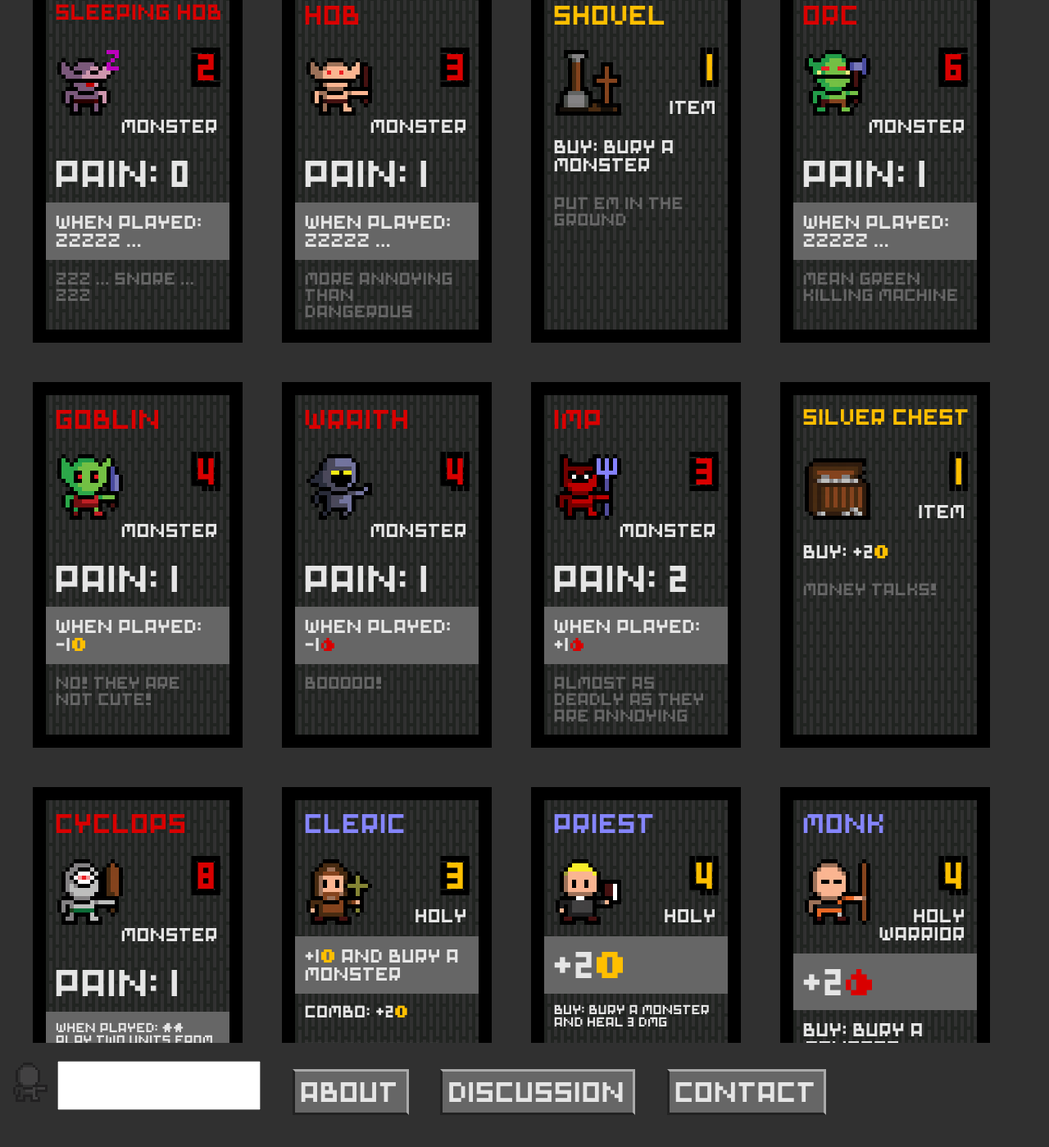
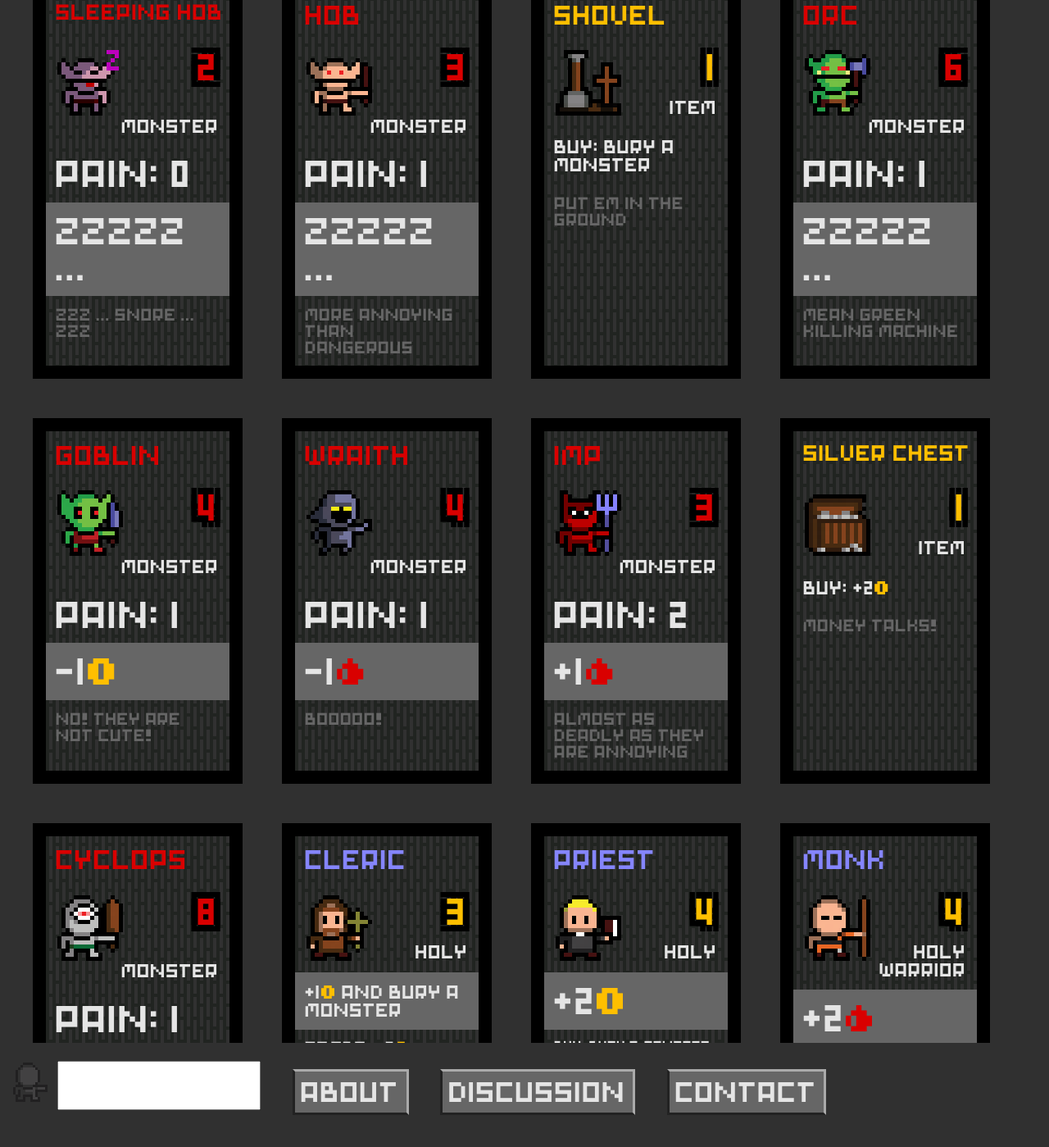
Before and after one commit to MattArnold/toarms.games.github.io, a Jekyll site: the page built from index.md, in a window 1280 px wide and 1400 px high, scrolled down 2126 px. Shown: the whole window at 82% size. Built offline with Jekyll 4.4.1, drawn with Linux system fonts in a browser that asks for light colours; some of the changed text lies outside the part shown.

Commit message:
Remove WHEN PLAYED

```diff
--- a/_data/cards.yaml
+++ b/_data/cards.yaml
@@ -95,14 +95,14 @@
   bloodcost: 2
   type: MONSTER
   pain: 0
-  play: WHEN PLAYED&#58; ZZZZZ …
+  play: ZZZZZ …
   flavor: z … SNORE … z
 - name: HOB
   slug: Hob
   bloodcost: 3
   type: MONSTER
   pain: 1
-  play: WHEN PLAYED&#58; ZZZZZ …
+  play: ZZZZZ …
   flavor: MORE ANNOYING THAN DANGEROUS
 - name: SHOVEL
   slug: Shovel
@@ -115,28 +115,28 @@
   bloodcost: 6
   type: MONSTER
   pain: 1
-  play: WHEN PLAYED&#58; ZZZZZ …
+  play: ZZZZZ …
   flavor: MEAN GREEN KILLING MACHINE
 - name: GOBLIN
   slug: Goblin
   bloodcost: 4
   type: MONSTER
   pain: 1
-  play: WHEN PLAYED&#58; -1g
+  play: -1g
   flavor: NO! THEY ARE NOT CUTE!
 - name: WRAITH
   slug: Wraith
   bloodcost: 4
   type: MONSTER
   pain: 1
-  play: WHEN PLAYED&#58; -1b
+  play: -1b
   flavor: BOOOOO!
 - name: IMP
   slug: Imp
   bloodcost: 3
   type: MONSTER
   pain: 2
-  play: WHEN PLAYED&#58; +1b
+  play: +1b
   flavor: ALMOST AS DEADLY AS THEY ARE ANNOYING
 - name: SILVER CHEST
   slug: SilverChest
@@ -149,7 +149,7 @@
   bloodcost: 8
   type: MONSTER
   pain: 1
-  play: WHEN PLAYED&#58; dd PLAY TWO UNITS FROM YOUR DECK
+  play: dd PLAY TWO UNITS FROM YOUR DECK
   flavor: 20 20 VISION IN 2D
 - name: CLERIC
   slug: Cleric
@@ -200,7 +200,7 @@
   bloodcost: 3
   type: MONSTER
   pain: 1
-  play: WHEN PLAYED&#58; TAKE 1 DMG
+  play: TAKE 1 DMG
   flavor: BONE THUG
 - name: GLADIATOR
   slug: Gladiator
@@ -241,7 +241,7 @@
   bloodcost: 5
   type: MONSTER
   pain: 2
-  play: WHEN PLAYED&#58; +2g
+  play: +2g
   flavor: SSSSSSSSSSS!
 - name: VOODOO DOLL
   slug: VoodooDoll
@@ -260,14 +260,14 @@
   bloodcost: 7
   type: MONSTER
   pain: 1
-  play: WHEN PLAYED&#58; TAKE 2 DMG
+  play: TAKE 2 DMG
   flavor: WORST BOUNCER EVER
 - name: SPIDER
   slug: Spider
   bloodcost: 9
   type: MONSTER
   pain: 1
-  play: WHEN PLAYED&#58; BURY 2 STOOGES OR PIKEMEN
+  play: BURY 2 STOOGES OR PIKEMEN
   flavor: WICKED WEBSPINNER
 - name: PRINCESS
   slug: Princess
@@ -288,7 +288,7 @@
   bloodcost: 4
   type: INTRUDING MONSTER
   pain: 1
-  play: WHEN PLAYED&#58; +3b
+  play: +3b
   flavor: GOOD DOGGY!
 - name: BRONZE CHEST
   slug: BronzeChest
@@ -307,7 +307,7 @@
   bloodcost: 13
   type: MONSTER
   pain: 1
-  play: WHEN PLAYED&#58; HEAL 3 DMG
+  play: HEAL 3 DMG
   flavor: WICKED BEFORE IT WAS COOL
 - name: ROVER
   slug: Rover
@@ -403,7 +403,7 @@
   bloodcost: 7
   type: MONSTER
   pain: 1
-  play: WHEN PLAYED&#58; +2b
+  play: +2b
   flavor: A KITCHEN UTENSIL?
 - name: HUNTER
   slug: Hunter
@@ -479,14 +479,14 @@
   bloodcost: 3
   type: MONSTER
   pain: 1
-  play: WHEN PLAYED&#58; +1b AND BURY A MONSTER
+  play: +1b AND BURY A MONSTER
   flavor: STAYS TRUE TO HORNED ONE
 - name: GRIM REAPER
   slug: GrimReaper
   bloodcost: 5
   type: MONSTER
   pain: 1
-  play: WHEN PLAYED&#58; BURY THE LEFTMOST UNIT IN YOUR DISCARD PILE
+  play: BURY THE LEFTMOST UNIT IN YOUR DISCARD PILE
   flavor: I AM DEATH.
 - name: SHAPESHIFTER
   slug: Shapeshifter
@@ -507,14 +507,14 @@
   bloodcost: 7
   type: MONSTER
   pain: 3
-  play: WHEN PLAYED&#58; ADD 1 SHURIKEN
+  play: ADD 1 SHURIKEN
   flavor: YOU SHOULD PROBABLY STAY IN THE SUN
 - name: COLOSSUS
   slug: Colossus
   bloodcost: 10
   type: MONSTER
   pain: 1
-  play: WHEN PLAYED&#58; +5b
+  play: +5b
   flavor: THE SILENT TYPE
 - name: PYROMANCER
   slug: Pyromancer
@@ -541,7 +541,7 @@
   type: MONSTER
   pain: 1
   trick: TRICK&#58; -1g
-  play: WHEN PLAYED&#58; +1g
+  play: +1g
   flavor: EVEN MORE ANNOYING!
 - name: PIRANHA
   slug: Piranha
@@ -549,7 +549,7 @@
   type: MONSTER
   pain: 2
   trick: TRICK&#58; +1g
-  play: WHEN PLAYED&#58; z
+  play: z
   flavor: UNDER THE SEA!
 - name: GHOUL
   slug: Ghoul
@@ -557,7 +557,7 @@
   type: MONSTER
   pain: 1
   trick: TRICK&#58; -1b
-  play: WHEN PLAYED&#58; z
+  play: z
   flavor: SLOW BUT DEADLY
 - name: MAD SCIENTIST
   slug: MadScientist
@@ -565,7 +565,7 @@
   type: MONSTER
   pain: 0
   trick: TRICK&#58; GIVE A RANDOM MONSTER PILE +1 POWER
-  play: WHEN PLAYED&#58; +1g +2b
+  play: +1g +2b
   flavor: WHO IS LAUGHING NOW?
 - name: LICH KING
   slug: LichKing
@@ -573,7 +573,7 @@
   type: MONSTER
   pain: 1
   trick: TRICK&#58; TRANSFORM A STOOGE OR A PIKEMAN INTO A SKELETON
-  play: WHEN PLAYED&#58; +2g +1b
+  play: +2g +1b
   flavor: RULER OF THE DEAD
 - name: ULTIMATE
   slug: Ultimate
@@ -623,7 +623,7 @@
   type: MONSTER
   pain: 1
   trick: TRICK&#58; +1 KOBOLD FOR EACH g ABOVE 5 THAT WAS GAINED THIS ROUND
-  play: WHEN PLAYED&#58; -1g
+  play: -1g
   flavor: NO GOLD FOR YOU!
 - name: RECONCOCTER
   slug: Reconcocter
@@ -649,7 +649,7 @@
   bloodcost: 3
   type: MONSTER ELF HOLY NINJA MOUSE PIRATE SOLDIER WARRIOR ANTIHERO MAGI
   pain: 0
-  play: WHEN PLAYED&#58; +2b
+  play: +2b
   flavor: A TOTAL WANNABE!
 - name: HERMIT
   slug: Hermit
@@ -663,7 +663,7 @@
   type: MONSTER
   pain: 1
   trick: TRICK&#58; +1 POWER FOR EACH b ABOVE 6 THAT WAS GAINED THIS ROUND
-  play: WHEN PLAYED&#58; +2b
+  play: +2b
   flavor: ONCE AN ANGEL &#8230;
   state: 0
 - name: FALLEN
@@ -672,7 +672,7 @@
   type: MONSTER
   pain: 1
   trick: TRICK&#58; +1 POWER FOR EACH b ABOVE 6 THAT WAS GAINED THIS ROUND
-  play: WHEN PLAYED&#58; +2b
+  play: +2b
   flavor: ONCE AN ANGEL &#8230;
   state: 1
 - name: FALLEN
@@ -681,7 +681,7 @@
   type: MONSTER
   pain: 1
   trick: TRICK&#58; +1 POWER FOR EACH b ABOVE 6 THAT WAS GAINED THIS ROUND
-  play: WHEN PLAYED&#58; +2b
+  play: +2b
   flavor: ONCE AN ANGEL &#8230;
   state: 2
 - name: FALLEN
@@ -690,7 +690,7 @@
   type: MONSTER
   pain: 1
   trick: TRICK&#58; +1 POWER FOR EACH b ABOVE 6 THAT WAS GAINED THIS ROUND
-  play: WHEN PLAYED&#58; +2b
+  play: +2b
   flavor: ONCE AN ANGEL &#8230;
   state: 3
 - name: FALLEN
@@ -699,7 +699,7 @@
   type: MONSTER
   pain: 1
   trick: TRICK&#58; +1 POWER FOR EACH b ABOVE 6 THAT WAS GAINED THIS ROUND
-  play: WHEN PLAYED&#58; +2b
+  play: +2b
   flavor: ONCE AN ANGEL &#8230;
   state: 4
 - name: FALLEN
@@ -708,7 +708,7 @@
   type: MONSTER
   pain: 1
   trick: TRICK&#58; +1 POWER FOR EACH b ABOVE 6 THAT WAS GAINED THIS ROUND
-  play: WHEN PLAYED&#58; +2b
+  play: +2b
   flavor: ONCE AN ANGEL &#8230;
   state: 5
 - name: FALLEN
@@ -717,7 +717,7 @@
   type: MONSTER
   pain: 1
   trick: TRICK&#58; +1 POWER FOR EACH b ABOVE 6 THAT WAS GAINED THIS ROUND
-  play: WHEN PLAYED&#58; +2b
+  play: +2b
   flavor: ONCE AN ANGEL &#8230;
   state: 6
 - name: FALLEN
@@ -726,7 +726,7 @@
   type: MONSTER
   pain: 1
   trick: TRICK&#58; +1 POWER FOR EACH b ABOVE 6 THAT WAS GAINED THIS ROUND
-  play: WHEN PLAYED&#58; +2b
+  play: +2b
   flavor: ONCE AN ANGEL &#8230;
   state: 7
 - name: FALLEN
@@ -735,7 +735,7 @@
   type: MONSTER
   pain: 1
   trick: TRICK&#58; +1 POWER FOR EACH b ABOVE 6 THAT WAS GAINED THIS ROUND
-  play: WHEN PLAYED&#58; +2b
+  play: +2b
   flavor: ONCE AN ANGEL &#8230;
   state: 8
 - name: FALLEN
@@ -744,7 +744,7 @@
   type: MONSTER
   pain: 1
   trick: TRICK&#58; +1 POWER FOR EACH b ABOVE 6 THAT WAS GAINED THIS ROUND
-  play: WHEN PLAYED&#58; +2b
+  play: +2b
   flavor: ONCE AN ANGEL &#8230;
   state: 9
 - name: FALLEN
@@ -753,7 +753,7 @@
   type: MONSTER
   pain: 1
   trick: TRICK&#58; +1 POWER FOR EACH b ABOVE 6 THAT WAS GAINED THIS ROUND
-  play: WHEN PLAYED&#58; +2b
+  play: +2b
   flavor: ONCE AN ANGEL &#8230;
   state: 10
 - name: FALLEN
@@ -762,7 +762,7 @@
   type: MONSTER
   pain: 1
   trick: TRICK&#58; +1 POWER FOR EACH b ABOVE 6 THAT WAS GAINED THIS ROUND
-  play: WHEN PLAYED&#58; +2b
+  play: +2b
   flavor: ONCE AN ANGEL &#8230;
   state: 11
 - name: FALLEN
@@ -771,7 +771,7 @@
   type: MONSTER
   pain: 1
   trick: TRICK&#58; +1 POWER FOR EACH b ABOVE 6 THAT WAS GAINED THIS ROUND
-  play: WHEN PLAYED&#58; +2b
+  play: +2b
   flavor: ONCE AN ANGEL &#8230;
   state: 12
 - name: FALLEN
@@ -780,7 +780,7 @@
   type: MONSTER
   pain: 1
   trick: TRICK&#58; +1 POWER FOR EACH b ABOVE 6 THAT WAS GAINED THIS ROUND
-  play: WHEN PLAYED&#58; +2b
+  play: +2b
   flavor: YOU GET THE IDEA &#8230;
   state: 13
 - name: HITMAN
@@ -809,7 +809,7 @@
   type: MONSTER
   pain: 1
   trick: TRICK&#58; -1 ROUND
-  play: WHEN PLAYED&#58; z
+  play: z
   flavor: YOU SNOOZE&#8230; YOU LOSE
 - name: SANDGLASS
   slug: Sandglass
@@ -822,7 +822,7 @@
   bloodcost: 3
   type: MONSTER
   pain: 1
-  play: WHEN PLAYED&#58; +2b AND TAKE 1 DMG FOR EVERY RAPTOR IN A MONSTER PILE
+  play: +2b AND TAKE 1 DMG FOR EVERY RAPTOR IN A MONSTER PILE
   flavor: CLEVER GIRLS
 - name: AVATAR
   slug: Avatar
@@ -984,7 +984,7 @@
   type: MONSTER
   pain: 2
   trick: TRICK&#58; A WEREWOLF INVADES
-  play: WHEN PLAYED&#58; +3b
+  play: +3b
   flavor: THE BITE IS A GIFT!
 - name: DARK SCOUT
   slug: DarkScout
@@ -1013,7 +1013,7 @@
   type: MONSTER
   pain: 1
   trick: TRICK&#58; +2 HYDRAS -UP TO 6-
-  play: WHEN PLAYED&#58; HEAL 2 DMG
+  play: HEAL 2 DMG
   flavor: A SUDDEN HEAD-COUNT RISE
 - name: SENSEI
   slug: Sensei
@@ -1091,7 +1091,7 @@
   type: MONSTER
   pain: 0
   trick: WILL WAKE UP
-  play: WHEN PLAYED&#58; z
+  play: z
   flavor: FAST ASLEEP… I THINK
 - name: ANGRY BEAR
   slug: AngryBear
@@ -1099,7 +1099,7 @@
   type: MONSTER
   pain: 4
   trick: WOKEN UP!
-  play: WHEN PLAYED&#58; +2b
+  play: +2b
   flavor: OH NO
 - name: MEDIC
   slug: Medic
```
